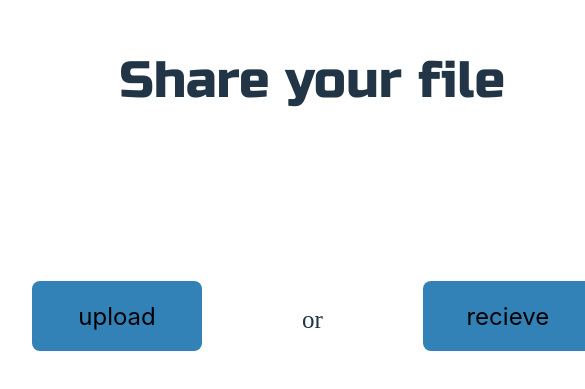
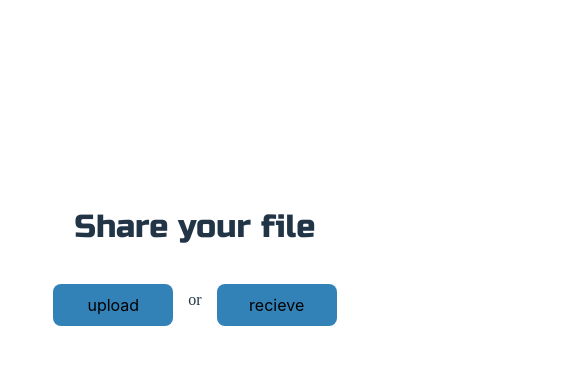
Before and after one commit to vinishdas/FileSharingApp, a React (Vite) app in the folder frontend/: page / in a window 390 px wide. Shown: the part 147-536 px from the top of the page, 585 px wide, since content can reach past the window. Built offline with nearby package versions, Linux system fonts and the light colour scheme; a web font is replaced by a local one.

Commit message:
supabase work

```diff
--- a/frontend/src/App.css
+++ b/frontend/src/App.css
@@ -1,104 +1,89 @@
-@import url('https://fonts.googleapis.com/css2?family=Gloock&family=Host+Grotesk:ital,wght@0,300..800;1,300..800&family=Kode+Mono:wght@400..700&family=Roboto:wght@400;500&family=Russo+One&display=swap');
-
-
-
-
+@import url("https://fonts.googleapis.com/css2?family=Gloock&family=Host+Grotesk:ital,wght@0,300..800;1,300..800&family=Kode+Mono:wght@400..700&family=Roboto:wght@400;500&family=Russo+One&display=swap");
 
 #root {
   max-width: 1280px;
+  width: 100%;
   margin: 0 auto;
-  padding: 2rem;
+  padding: 1rem;
   text-align: center;
-  --primary-color:#3282B8;
-  --seconday-color:#0F4C75;
-  --text-color:#ffffff;
-  --background-color: #1B262C;
-
+  --primary-color: #3282b8;
+  --seconday-color: #0f4c75;
+  --text-color: #ffffff;
+  --background-color: #1b262c;
 }
 
-.main{
+.main {
   /* border: 2px solid green; */
   width: 100%;
   display: flex;
   flex-direction: row;
-  justify-content: space-between;
-  gap: 100px;
+  justify-content: center;
+  align-items: center;
+  gap: 30px;
+  flex-wrap: wrap;
 }
-.title{
-
-
-/* border:2px solid green; */
-
+.title {
   padding: 2px;
   margin: 20px;
   position: relative;
- bottom: 150px;
- font-family:  "Russo One", serif;
-
+  bottom: 50px;
+  font-family: "Russo One", serif;
+  font-size: clamp(2rem, 5vw, 3rem);
 }
- .orclass{
-  font-size: 25px;
-
+.orclass {
+  font-size: clamp(1rem, 3vw, 1.5rem);
   position: relative;
   bottom: 5px;
   font-family: "Kode Mono", serif;
 }
 
- button{
-  height: 70px;
+button {
+  height: auto;
   width: 170px;
-  padding: 0px;
+  padding: 15px;
   background-color: var(--primary-color);
-
   box-shadow: 18px 15px 85px -15px rgba(15, 76, 117, 0.002);
   transition: all 0.3s ease;
-font-weight:400;
-font-size: 1.5rem;
-
+  font-weight: 400;
+  font-size: clamp(1rem, 3vw, 1.5rem);
 }
-button:hover{
+button:hover {
   transform: translate(-5px, -5px);
-  font-weight:600;
-
-box-shadow: 5px 5px 11px -2px rgba(28, 135, 206, 0.71)
-
-
-
+  font-weight: 600;
+  box-shadow: 5px 5px 11px -2px rgba(28, 135, 206, 0.71);
 }
-.uploadBack{
-
+.uploadBack {
   position: absolute;
-  top:30px;
-  left: 30px;
+  top: 20px;
+  left: 20px;
   border-radius: 50px;
-  width: 30%;
+  width: 100px;
   max-width: 100px;
-  font-size: medium;
-  font-weight: bold ;
-  padding: 10px 5px 10px 5px;
+  font-size: 0.9rem;
+  font-weight: bold;
+  padding: 10px;
   height: auto;
-
 }
 
-@keyframes bounce{
+@keyframes bounce {
   0% {
-      transform:  translate(0,0);
+    transform: translate(0, 0);
   }
   25% {
-      transform:  translate(0,-20px) rotate(5deg);
+    transform: translate(0, -20px) rotate(5deg);
   }
   50% {
-      transform:  translate(0,-5px);
+    transform: translate(0, -5px);
   }
   75% {
-      transform:  translate(0,-15px) rotate(-5deg);
+    transform: translate(0, -15px) rotate(-5deg);
   }
   100% {
-      transform:  translate(0,0);
+    transform: translate(0, 0);
   }
 }
 
-.title{
+.title {
   animation: bounce2 3s ease-in-out 0s infinite normal none;
 }
 
@@ -116,68 +101,158 @@ box-shadow: 5px 5px 11px -2px rgba(28, 135, 206, 0.71)
   color: var(--primary-color);
   cursor: pointer;
   transition: background .2s ease-in-out, border .2s ease-in-out;
-  min-width: 500px;
+  width: 100%;
+  max-width: 500px;
+  margin: 0 auto;
 }
 
-input[type="file"]{
+input[type="file"] {
   font-size: 0px;
 }
 
-.inputFile::file-selector-button{
-
+.inputFile::file-selector-button {
   text-decoration: none;
-  font-size: 20px;
-  background-color: #3282B8;
-  border: 1px solid white  ;
+  font-size: 1rem;
+  background-color: #3282b8;
+  border: 1px solid white;
   border-radius: 10px;
   padding: 10px;
   transition: all 0.3s ease-in-out;
-
 }
 
 .drop-container:hover {
-  background:var(--text-color);
+  background: var(--text-color);
   border-color: #111;
 }
 
 .drop-container:hover .drop-title {
   color: #222;
+}
 
-}
-.inputFile::file-selector-button:hover{
+.inputFile::file-selector-button:hover {
   background-color: black;
-  padding: 15px;
-  font-size: 22px;
-
-
+  padding: 12px;
+  font-size: 1.1rem;
 }
 
 .drop-title {
   color: var(--primary-color);
-  font-size: 20px;
+  font-size: 1.2rem;
   font-weight: bold;
   text-align: center;
   transition: color .2s ease-in-out;
 }
 
-ul{
+ul {
   /* border: 2px solid green; */
   padding: 0px;
+  width: 100%;
+  max-width: 500px;
+  margin: 0 auto;
 }
-.uploadedFile{
+.uploadedFile {
   list-style: none;
-
-  border-top:none ;
+  border-top: none;
   padding: 15px;
   font-size: 15px;
-  margin-top: 10px ;
+  margin-top: 10px;
   text-align: left;
-  background-color:#303030a4;
-  border-radius:0.5rem;
+  background-color: #303030a4;
+  border-radius: 0.5rem;
   font-weight: bold;
   letter-spacing: 0.5px;
+  word-break: break-word;
+}
 
+.progress-container {
+  width: 100%;
+  max-width: 500px;
+  margin: 20px auto;
+  background-color: #ddd;
+  border-radius: 10px;
+  overflow: hidden;
+}
 
+.progress-bar {
+  height: 20px;
+  background-color: var(--primary-color);
+  transition: width 0.3s ease;
+}
 
+.progress-text {
+  margin-top: 5px;
+  font-weight: bold;
+}
 
+.tokenSection {
+  margin: 20px auto;
+  padding: 15px;
+  background-color: rgba(50, 130, 184, 0.1);
+  border-radius: 10px;
+  max-width: 500px;
+  word-break: break-all;
 }
+
+.error-message {
+  color: #ff6b6b;
+  margin: 10px 0;
+  font-weight: bold;
+}
+
+.uploadButton,
+.resetButton {
+  margin: 20px auto;
+  display: block;
+}
+
+/* Media Queries for Responsiveness */
+@media (max-width: 768px) {
+  .main {
+    gap: 20px;
+  }
+
+  .title {
+    bottom: 30px;
+    margin: 10px;
+  }
+
+  button {
+    width: 140px;
+  }
+
+  .uploadBack {
+    top: 10px;
+    left: 10px;
+    font-size: 0.8rem;
+    padding: 9px;
+  }
+}
+
+@media (max-width: 480px) {
+  #root {
+    padding: 0.5rem;
+  }
+
+  .main {
+    gap: 15px;
+  }
+
+  .title {
+    bottom: 20px;
+  }
+
+  button {
+    width: 120px;
+    padding: 10px;
+  }
+
+  .drop-container {
+    height: 180px;
+    padding: 15px;
+  }
+
+  .uploadedFile {
+    padding: 10px;
+    font-size: 14px;
+  }
+}
--- a/frontend/src/App.jsx
+++ b/frontend/src/App.jsx
@@ -1,33 +1,37 @@
-import { BrowserRouter } from "react-router-dom";
-import { useState } from "react";
-import "./App.css";
-import Home from "./Home";
-import Recieve from "./Recieve";
-import Upload from "./Upload";
-import {AnimatePresence, motion} from "framer-motion";
+"use client"
+
+import { BrowserRouter } from "react-router-dom"
+import { useState } from "react"
+import "./App.css"
+import Home from "./Home"
+import Recieve from "./Recieve"
+import Upload from "./Upload"
 
 function App() {
-  const [show, setshow] = useState("Home");
+  const [show, setshow] = useState("Home")
 
   const UpdateUser = (newvalue) => {
-    console.log("Switching to:", newvalue);
-    setshow(newvalue);
-  };
-
+    console.log("Switching to:", newvalue)
+    setshow(newvalue)
+  }
 
   const render_content = () => {
     switch (show) {
       case "Upload":
-        return <Upload onUpdate={UpdateUser} className="fade-in" />;
+        return <Upload onUpdate={UpdateUser} className="fade-in" />
       case "Recieve":
-        return <Recieve onUpdate={UpdateUser} className="fade-in" />;
+        return <Recieve onUpdate={UpdateUser} className="fade-in" />
       case "Home":
       default:
-        return <Home onUpdate={UpdateUser} className="fade-in" />;
+        return <Home onUpdate={UpdateUser} className="fade-in" />
     }
-  };
+  }
 
-  return (<BrowserRouter><div>{render_content()}</div></BrowserRouter>);
+  return (
+    <BrowserRouter>
+      <div className="app-container">{render_content()}</div>
+    </BrowserRouter>
+  )
 }
 
-export default App;
+export default App
--- a/frontend/src/Home.jsx
+++ b/frontend/src/Home.jsx
@@ -1,22 +1,19 @@
-import { useState } from "react"
+"use client"
 import "./App.css"
 
-export default function Home( {onUpdate}){
-
-
-    return(<>
-    <h1  className='title'>Share your file </h1>
-     <div className="main">
-      <div className="upload">
-          <button  onClick={()=>onUpdate("Upload")} >
-            upload
-          </button>
+export default function Home({ onUpdate }) {
+  return (
+    <>
+      <h1 className="title">Share your file</h1>
+      <div className="main">
+        <div className="upload">
+          <button onClick={() => onUpdate("Upload")}>upload</button>
+        </div>
+        <p className="orclass"> or</p>
+        <div className="recieve">
+          <button onClick={() => onUpdate("Recieve")}>recieve</button>
+        </div>
       </div>
-      <p className='orclass'> or</p>
-      <div className="recieve">
-        <button  onClick={()=>onUpdate("Recieve")} >recieve</button>
-      </div>
-
-     </div>
-    </>)
+    </>
+  )
 }
--- a/frontend/src/Receive.css
+++ b/frontend/src/Receive.css
@@ -1,26 +1,29 @@
-@import url('https://fonts.googleapis.com/css2?family=Gloock&family=Host+Grotesk:ital,wght@0,300..800;1,300..800&family=Kode+Mono:wght@400..700&family=Roboto:wght@400;500&family=Russo+One&display=swap');
+@import url("https://fonts.googleapis.com/css2?family=Gloock&family=Host+Grotesk:ital,wght@0,300..800;1,300..800&family=Kode+Mono:wght@400..700&family=Roboto:wght@400;500&family=Russo+One&display=swap");
 
+.heading {
+  font-size: clamp(2rem, 5vw, 3rem);
+  font-weight: bold;
+  margin-bottom: 40px;
+  font-family: "Russo One", serif;
+}
 
-.heading{
-    font-size:xxx-large;
-    font-weight: bold;
-    margin-bottom: 69px;
-    font-family:  "Russo One", serif;
+.input {
+  padding: 16px;
+  max-width: 500px;
+  width: 100%;
+  margin: 0 auto 20px;
 }
-.input{
-    padding:16px;
-    max-width: 500px;
-    margin-bottom: 20px;
+
+.label {
+  display: block;
+  margin-bottom: 8px;
+  font-weight: medium;
+  font-size: clamp(1rem, 3vw, 1.2rem);
 }
-.label{
-    display:block;
-    margin-bottom: 8px;
-    font-weight:medium;
-    font-size: 20px;
-}
+
 .input2 {
-    width: 80%;
-    height: 30px;
+  width: 100%;
+  height: 50px;
   padding: 12px 20px;
   font-size: 1rem;
   border: 1px solid #ccc;
@@ -28,10 +31,12 @@
   background-color: transparent;
   outline: none;
   transition: all 0.3s ease;
+  box-sizing: border-box;
 }
-.input-container{
+
+.input-container {
   margin-bottom: 23px;
-
+  width: 100%;
 }
 
 .error-message {
@@ -39,3 +44,37 @@
   font-size: 14px;
   margin-top: 10px;
 }
+
+.form-container {
+  width: 100%;
+}
+
+.submit-button {
+  margin: 0 auto;
+  display: block;
+}
+
+/* Media Queries for Responsiveness */
+@media (max-width: 768px) {
+  .heading {
+    margin-bottom: 30px;
+  }
+
+  .input {
+    padding: 12px;
+  }
+}
+
+@media (max-width: 480px) {
+  .heading {
+    margin-bottom: 20px;
+  }
+
+  .input {
+    padding: 8px;
+  }
+
+  .input2 {
+    padding: 10px 15px;
+  }
+}
```
Also changed, not shown: frontend/src/Recieve.jsx (+12 -13 lines). Lines whose indentation alone changed are shown as unchanged.
